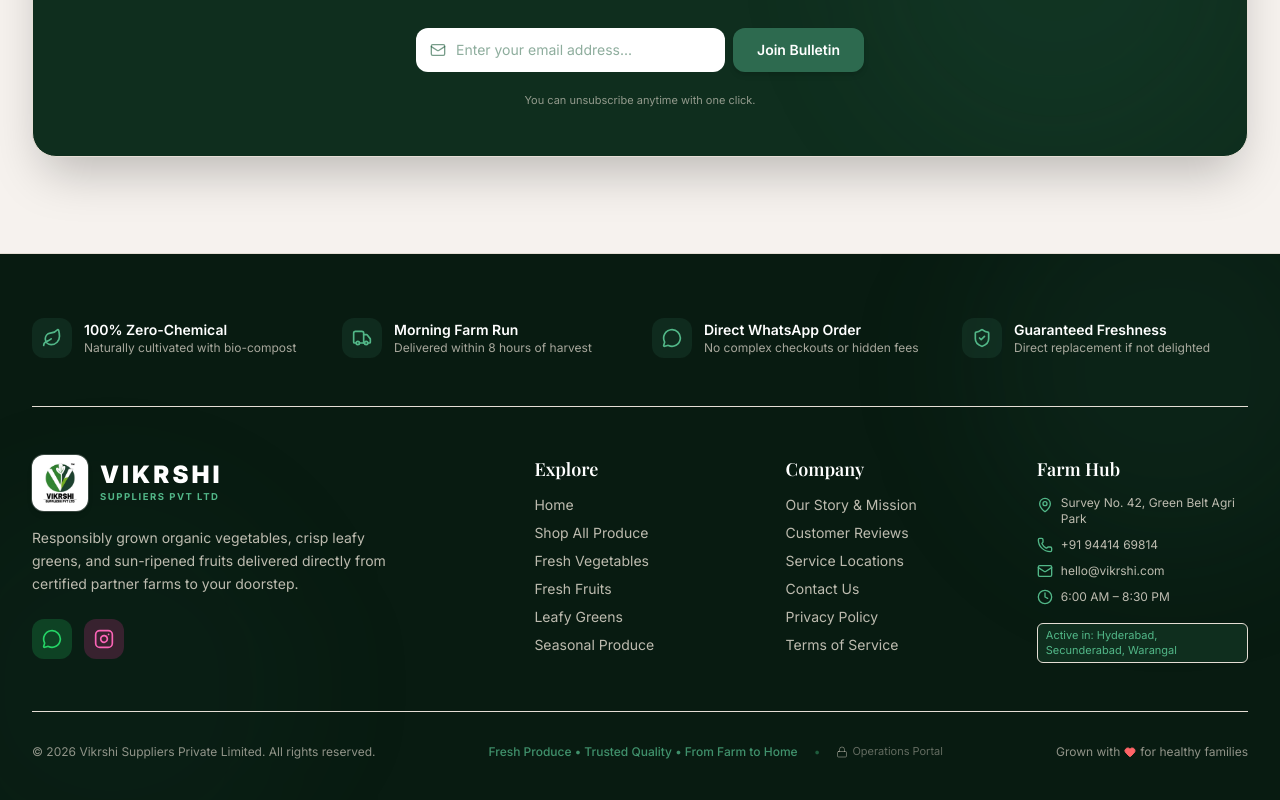
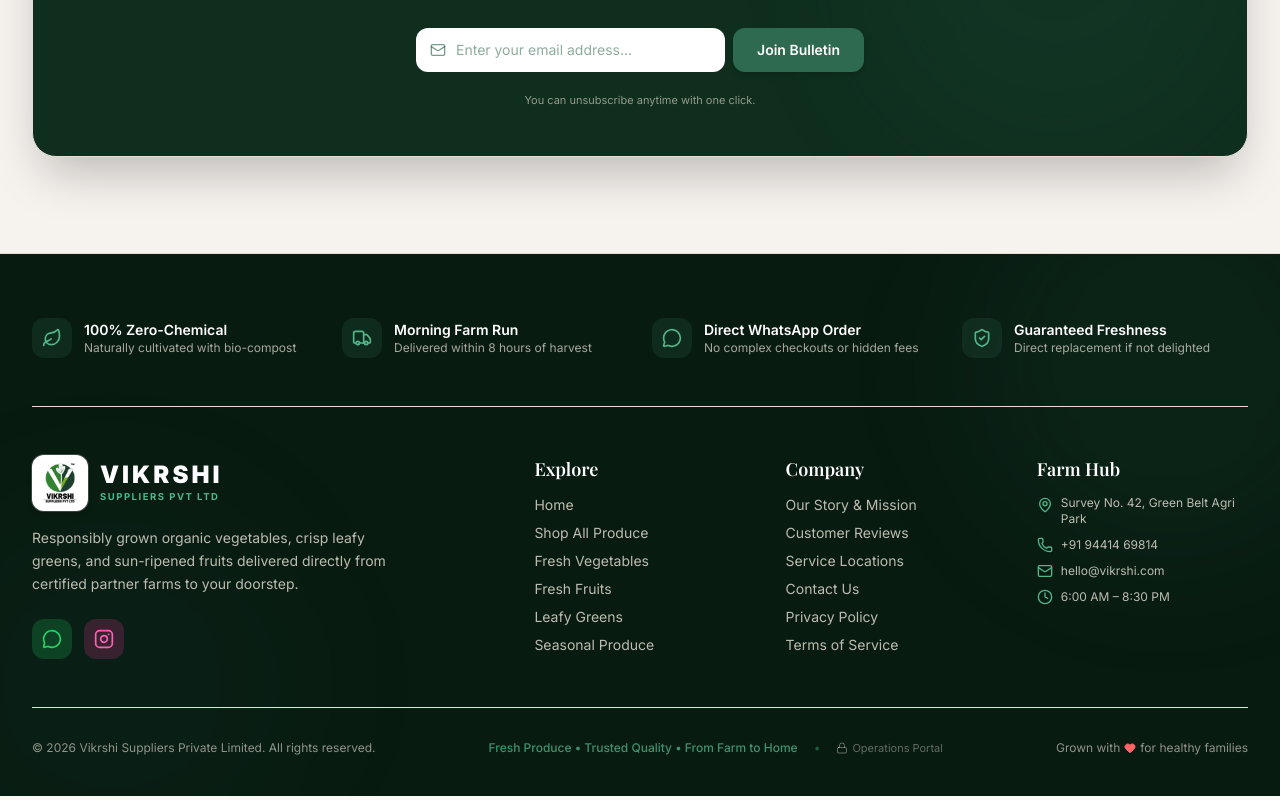
Before and after one commit to devasanipranadeep/vikrshi, a Next.js app in the folder frontend/: page / in a window 1280 px wide. Shown: the part 6782-7582 px from the top of the page. Built offline with nearby package versions, Linux system fonts and the light colour scheme; no server answers; the database is empty; a web font is replaced by a local one.

Commit message:
Remove Active in locations badge from footer

```diff
--- a/frontend/src/components/layout/Footer.tsx
+++ b/frontend/src/components/layout/Footer.tsx
@@ -5,7 +5,6 @@ import Link from 'next/link';
 import Image from 'next/image';
 import { usePathname } from 'next/navigation';
 import { useSettings } from '@/context/SettingsContext';
-import { useLocation } from '@/context/LocationContext';
 import { buildGeneralWhatsAppUrl } from '@/utils/whatsapp';
 import {
   Sprout,
@@ -25,7 +24,6 @@ import { InstagramIcon } from '@/components/ui/Icons';
 export function Footer() {
   const pathname = usePathname();
   const { settings } = useSettings();
-  const { activeLocations } = useLocation();
   const currentYear = new Date().getFullYear();
 
   const whatsappUrl = buildGeneralWhatsAppUrl({
@@ -242,11 +240,6 @@ export function Footer() {
                 <Clock className="h-4 w-4 text-leaf-300 shrink-0" />
                 <span>{settings.businessHours.fullText || settings.businessHours.weekdays}</span>
               </div>
-              <div className="pt-2">
-                <span className="inline-block rounded-md bg-forest-900 border border-leaf-500/30 px-2 py-1 text-[11px] text-leaf-300">
-                  Active in: {activeLocations.map((l) => l.cityName).join(', ')}
-                </span>
-              </div>
             </div>
           </div>
         </div>
```
